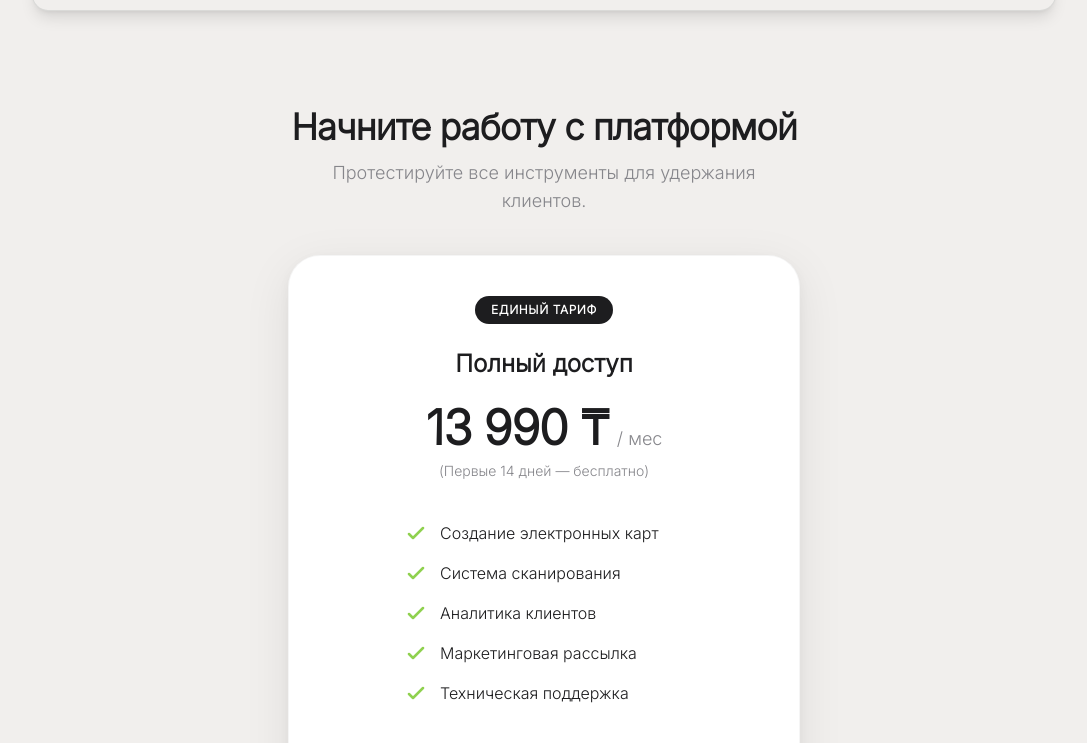
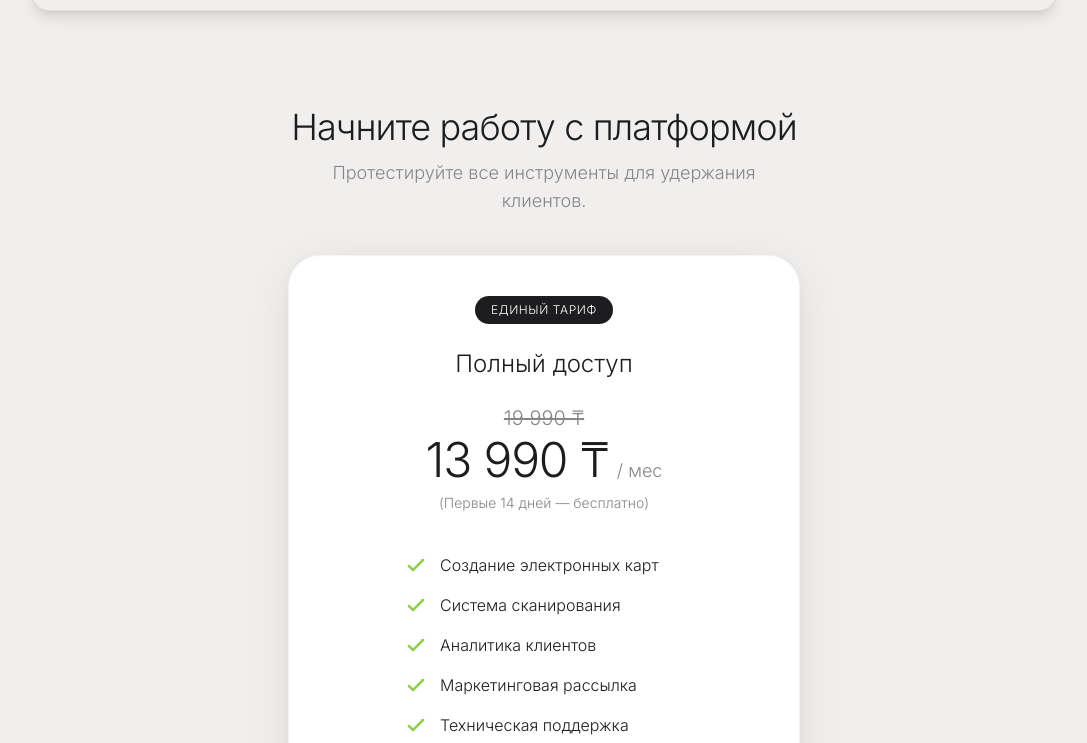
Before and after one commit to nolimitima/amio, a React (Vite) app in the folder frontend/: page / in a window 1280 px wide. Shown: the part 2572-3315 px from the top of the page, without its empty margins (96-1183 px from the left). Built offline with nearby package versions, Linux system fonts and the light colour scheme; no server answers.

Commit message:
redesign pricing gate 2

```diff
--- a/frontend/src/components/PricingGate.jsx
+++ b/frontend/src/components/PricingGate.jsx
@@ -28,13 +28,13 @@ const PricingGate = ({ isExpired = false }) => {
                 {/* Header */}
                 <div className="text-center mb-10">
                     <h1
-                        className="text-3xl md:text-4xl font-bold tracking-tight mb-3"
+                        className="text-3xl md:text-4xl font-light tracking-tight mb-3"
                         style={{ color: '#1D1D1F' }}
                     >
                         Начните работу с платформой
                     </h1>
                     <p
-                        className="text-lg font-normal max-w-md mx-auto"
+                        className="text-lg font-light max-w-md mx-auto"
                         style={{ color: '#86868B' }}
                     >
                         Протестируйте все инструменты для удержания клиентов.
@@ -51,7 +51,7 @@ const PricingGate = ({ isExpired = false }) => {
                 >
                     {/* Badge */}
                     <span
-                        className="inline-block px-4 py-1.5 rounded-full text-xs font-semibold mb-6 uppercase tracking-wider"
+                        className="inline-block px-4 py-1.5 rounded-full text-xs font-light mb-6 uppercase tracking-wider"
                         style={{
                             background: '#1D1D1F',
                             color: '#FFFFFF',
@@ -61,29 +61,37 @@ const PricingGate = ({ isExpired = false }) => {
                     </span>
 
                     <h2
-                        className="text-2xl font-bold mb-6"
+                        className="text-2xl font-light mb-6"
                         style={{ color: '#1D1D1F' }}
                     >
                         Полный доступ
                     </h2>
 
                     <div className="mb-10 flex flex-col items-center">
-                        <div className="flex items-baseline gap-2 mb-2">
+                        <div className="flex flex-col items-center gap-1 mb-2">
                             <span
-                                className="text-4xl md:text-5xl font-bold tracking-tight"
+                                className="text-xl font-light line-through"
+                                style={{ color: '#86868B' }}
+                            >
+                                19 990 ₸
+                            </span>
+                            <div className="flex items-baseline gap-2">
+                                <span
+                                    className="text-4xl md:text-5xl font-light tracking-tight"
                                     style={{ color: '#1D1D1F' }}
                                 >
                                     13 990 ₸
                                 </span>
                                 <span
-                                className="text-lg font-normal"
+                                    className="text-lg font-light"
                                     style={{ color: '#86868B' }}
                                 >
                                     / мес
                                 </span>
                             </div>
+                        </div>
                         <span
-                            className="text-sm font-medium"
+                            className="text-sm font-light"
                             style={{ color: '#86868B' }}
                         >
                             (Первые 14 дней — бесплатно)
@@ -100,7 +108,7 @@ const PricingGate = ({ isExpired = false }) => {
                         ].map((feature, index) => (
                             <li
                                 key={index}
-                                className="flex items-center gap-3 text-base font-medium"
+                                className="flex items-center gap-3 text-base font-light"
                                 style={{ color: '#1D1D1F' }}
                             >
                                 <svg
@@ -125,7 +133,7 @@ const PricingGate = ({ isExpired = false }) => {
                         href={getWhatsAppUrl()}
                         target="_blank"
                         rel="noopener noreferrer"
-                        className="block w-full py-4 px-6 rounded-xl text-center font-bold text-lg transition-all duration-200 hover:opacity-90"
+                        className="block w-full py-4 px-6 rounded-xl text-center font-light text-lg transition-all duration-200 hover:opacity-90"
                         style={{
                             background: '#D1E889',
                             color: '#1D1D1F',
@@ -137,7 +145,7 @@ const PricingGate = ({ isExpired = false }) => {
 
                 {/* Footer note */}
                 <p
-                    className="text-center text-sm md:text-base mt-8 font-normal"
+                    className="text-center text-sm md:text-base mt-8 font-light"
                     style={{ color: '#86868B' }}
                 >
                     Менеджер свяжется с вами в WhatsApp для активации
```
Lines whose indentation alone changed are shown as unchanged.
